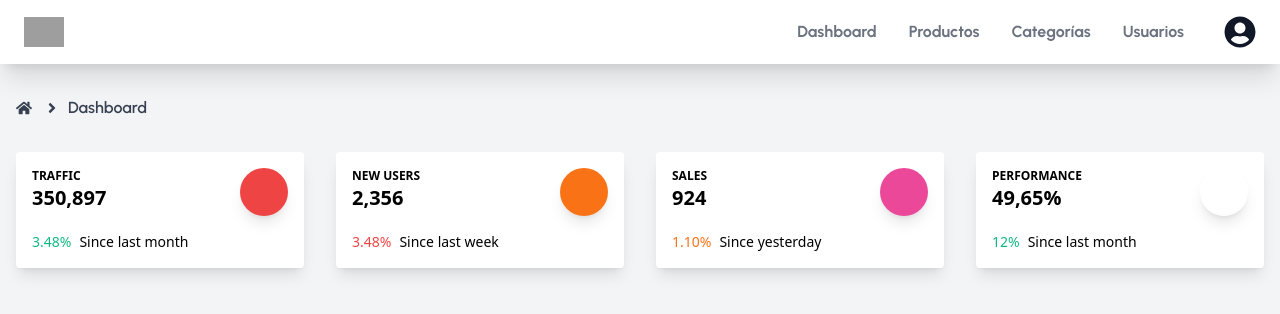
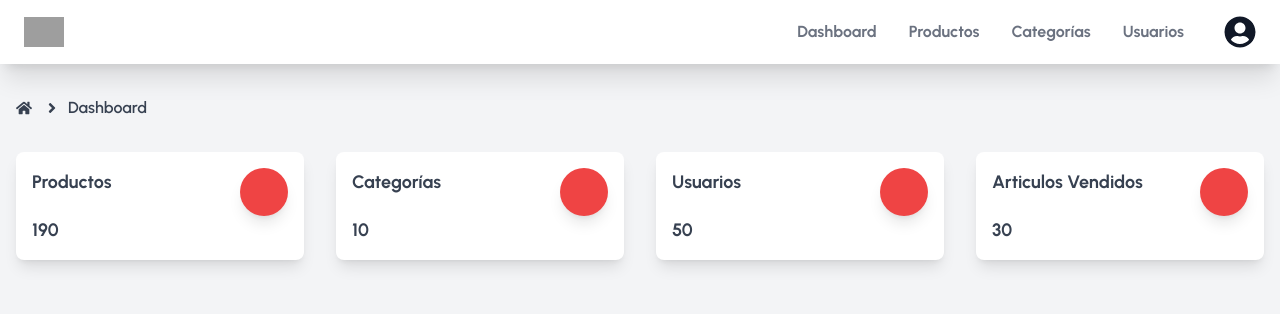
Before and after one commit to EslimDaga/platzi, a React (Create React App) app: page /dashboard in a window 1280 px wide. Shown: the top 314 px of the page. Built offline with nearby package versions, Linux system fonts and the light colour scheme; sample sign-in values are in the browser's storage; grey boxes are pictures that could not be loaded.

Commit message:
Change styles

```diff
--- a/src/views/dashboard/index.js
+++ b/src/views/dashboard/index.js
@@ -34,16 +34,13 @@ const Dashboard = () => {
 					<div>
 						<div className="flex flex-wrap">
 							<div className="w-full lg:w-6/12 xl:w-3/12 px-4">
-								<div className="relative flex flex-col min-w-0 break-words bg-white rounded mb-6 xl:mb-0 shadow-lg">
+								<div className="relative flex flex-col min-w-0 break-words bg-white rounded-lg mb-6 xl:mb-0 shadow-lg">
 									<div className="flex-auto p-4">
 										<div className="flex flex-wrap">
 											<div className="relative w-full pr-4 max-w-full flex-grow flex-1">
-												<h5 className="text-blueGray-400 uppercase font-bold text-xs">
-													TRAFFIC
+												<h5 className="text-gray-700 font-urbanist font-bold text-lg">
+													Productos
 												</h5>
-												<span className="font-semibold text-xl text-blueGray-700">
-													350,897
-												</span>
 											</div>
 											<div className="relative w-auto pl-4 flex-initial">
 												<div className="text-white p-3 text-center inline-flex items-center justify-center w-12 h-12 shadow-lg rounded-full bg-red-500">
@@ -51,97 +48,72 @@ const Dashboard = () => {
 												</div>
 											</div>
 										</div>
-										<p className="text-sm text-blueGray-400 mt-4">
-											<span className="text-emerald-500 mr-2">
-												<i className="fas fa-arrow-up"></i> 3.48%
-											</span>
-											<span className="whitespace-nowrap">
-												Since last month
-											</span>
-										</p>
+										<span className="text-gray-700 font-urbanist font-bold text-lg">
+											190
+										</span>
 									</div>
 								</div>
 							</div>
 							<div className="w-full lg:w-6/12 xl:w-3/12 px-4">
-								<div className="relative flex flex-col min-w-0 break-words bg-white rounded mb-6 xl:mb-0 shadow-lg">
+								<div className="relative flex flex-col min-w-0 break-words bg-white rounded-lg mb-6 xl:mb-0 shadow-lg">
 									<div className="flex-auto p-4">
 										<div className="flex flex-wrap">
 											<div className="relative w-full pr-4 max-w-full flex-grow flex-1">
-												<h5 className="text-blueGray-400 uppercase font-bold text-xs">
-													NEW USERS
+												<h5 className="text-gray-700 font-urbanist font-bold text-lg">
+													Categorías
 												</h5>
-												<span className="font-semibold text-xl text-blueGray-700">
-													2,356
-												</span>
 											</div>
 											<div className="relative w-auto pl-4 flex-initial">
-												<div className="text-white p-3 text-center inline-flex items-center justify-center w-12 h-12 shadow-lg rounded-full bg-orange-500">
-													<i className="fas fa-chart-pie"></i>
+												<div className="text-white p-3 text-center inline-flex items-center justify-center w-12 h-12 shadow-lg rounded-full bg-red-500">
+													<i className="far fa-chart-bar"></i>
 												</div>
 											</div>
 										</div>
-										<p className="text-sm text-blueGray-400 mt-4">
-											<span className="text-red-500 mr-2">
-												<i className="fas fa-arrow-down"></i> 3.48%
-											</span>
-											<span className="whitespace-nowrap">Since last week</span>
-										</p>
+										<span className="text-gray-700 font-urbanist font-bold text-lg">
+											10
+										</span>
 									</div>
 								</div>
 							</div>
 							<div className="w-full lg:w-6/12 xl:w-3/12 px-4">
-								<div className="relative flex flex-col min-w-0 break-words bg-white rounded mb-6 xl:mb-0 shadow-lg">
+								<div className="relative flex flex-col min-w-0 break-words bg-white rounded-lg mb-6 xl:mb-0 shadow-lg">
 									<div className="flex-auto p-4">
 										<div className="flex flex-wrap">
 											<div className="relative w-full pr-4 max-w-full flex-grow flex-1">
-												<h5 className="text-blueGray-400 uppercase font-bold text-xs">
-													SALES
+												<h5 className="text-gray-700 font-urbanist font-bold text-lg">
+													Usuarios
 												</h5>
-												<span className="font-semibold text-xl text-blueGray-700">
-													924
-												</span>
 											</div>
 											<div className="relative w-auto pl-4 flex-initial">
-												<div className="text-white p-3 text-center inline-flex items-center justify-center w-12 h-12 shadow-lg rounded-full bg-pink-500">
-													<i className="fas fa-users"></i>
+												<div className="text-white p-3 text-center inline-flex items-center justify-center w-12 h-12 shadow-lg rounded-full bg-red-500">
+													<i className="far fa-chart-bar"></i>
 												</div>
 											</div>
 										</div>
-										<p className="text-sm text-blueGray-400 mt-4">
-											<span className="text-orange-500 mr-2">
-												<i className="fas fa-arrow-down"></i> 1.10%
-											</span>
-											<span className="whitespace-nowrap">Since yesterday</span>
-										</p>
+										<span className="text-gray-700 font-urbanist font-bold text-lg">
+											50
+										</span>
 									</div>
 								</div>
 							</div>
 							<div className="w-full lg:w-6/12 xl:w-3/12 px-4">
-								<div className="relative flex flex-col min-w-0 break-words bg-white rounded mb-6 xl:mb-0 shadow-lg">
+								<div className="relative flex flex-col min-w-0 break-words bg-white rounded-lg mb-6 xl:mb-0 shadow-lg">
 									<div className="flex-auto p-4">
 										<div className="flex flex-wrap">
 											<div className="relative w-full pr-4 max-w-full flex-grow flex-1">
-												<h5 className="text-blueGray-400 uppercase font-bold text-xs">
-													PERFORMANCE
+												<h5 className="text-gray-700 font-urbanist font-bold text-lg">
+													Articulos Vendidos
 												</h5>
-												<span className="font-semibold text-xl text-blueGray-700">
-													49,65%
-												</span>
 											</div>
 											<div className="relative w-auto pl-4 flex-initial">
-												<div className="text-white p-3 text-center inline-flex items-center justify-center w-12 h-12 shadow-lg rounded-full bg-lightBlue-500">
-													<i className="fas fa-percent"></i>
+												<div className="text-white p-3 text-center inline-flex items-center justify-center w-12 h-12 shadow-lg rounded-full bg-red-500">
+													<i className="far fa-chart-bar"></i>
 												</div>
 											</div>
 										</div>
-										<p className="text-sm text-blueGray-400 mt-4">
-											<span className="text-emerald-500 mr-2">
-												<i className="fas fa-arrow-up"></i> 12%
-											</span>
-											<span className="whitespace-nowrap">
-												Since last month
-											</span>
-										</p>
+										<span className="text-gray-700 font-urbanist font-bold text-lg">
+											30
+										</span>
 									</div>
 								</div>
 							</div>
```
